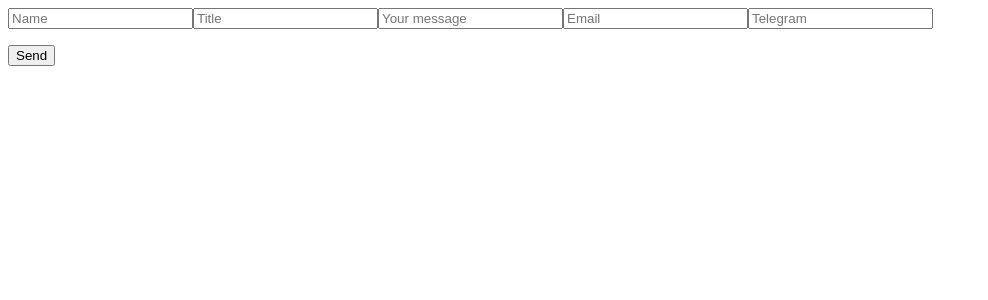
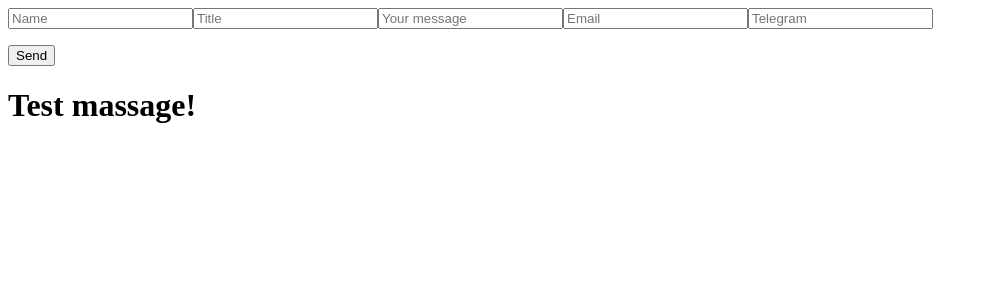
Before and after one commit to EvgenyBaulin/evgenybaulin.github.io, a Vue app: page / in a window 1280 px wide. Shown: the top 300 px of the page, without its empty margins (0-988 px from the left). Built offline with nearby package versions, Linux system fonts and the light colour scheme.

Commit message:
Test run server on GitHub

```diff
--- a/package.json
+++ b/package.json
@@ -7,7 +7,7 @@
     "dev": "vite",
     "build": "vite build",
     "preview": "vite preview",
-    "deploy": "vite build && cd dist && git init && git add -A && git commit -m 'deploy' && git push -f git@github.com:evgenybaulin/evgenybaulin.github.io.git main:gh-pages"
+    "deploy": "vite build && cd dist && git init && git add -A && git commit -m 'deploy' && git push -f git@github.com:evgenybaulin/evgenybaulin.github.io.git main:main"
   },
   "dependencies": {
     "axios": "^1.7.7",
--- a/src/App.vue
+++ b/src/App.vue
@@ -12,6 +12,9 @@ export default {
   <ContactWithMe/>
   <!--@click обработка клика-->
   <!--@mouseenter обработка того, когда мышка просто наводится-->
+  <h1>
+    Test massage!
+  </h1>
 </template>
 
 <style>
--- a/src/components/Contact with me.vue
+++ b/src/components/Contact with me.vue
@@ -53,9 +53,7 @@ export default {
     <input type = "text" v-model = "user_message" placeholder = "Your message">
     <input type = "email" v-model = "user_email" placeholder = "Email">
     <input type = "text" v-model = "user_telegram" placeholder = "Telegram">
-
     <p>{{ error }}</p>
-
     <button @click = "send_Data()">Send</button>
   </div>
 </template>
--- a/vite.config.js
+++ b/vite.config.js
@@ -4,7 +4,7 @@ import vue from '@vitejs/plugin-vue'
 
 // https://vite.dev/config/
 export default defineConfig({
-    base: '/evgenybaulin.github.io/', // Добавьте эту строку для указания пути
+    base: '/evgenybaulin.github.io/',
     plugins: [
         vue(),
     ],
```
